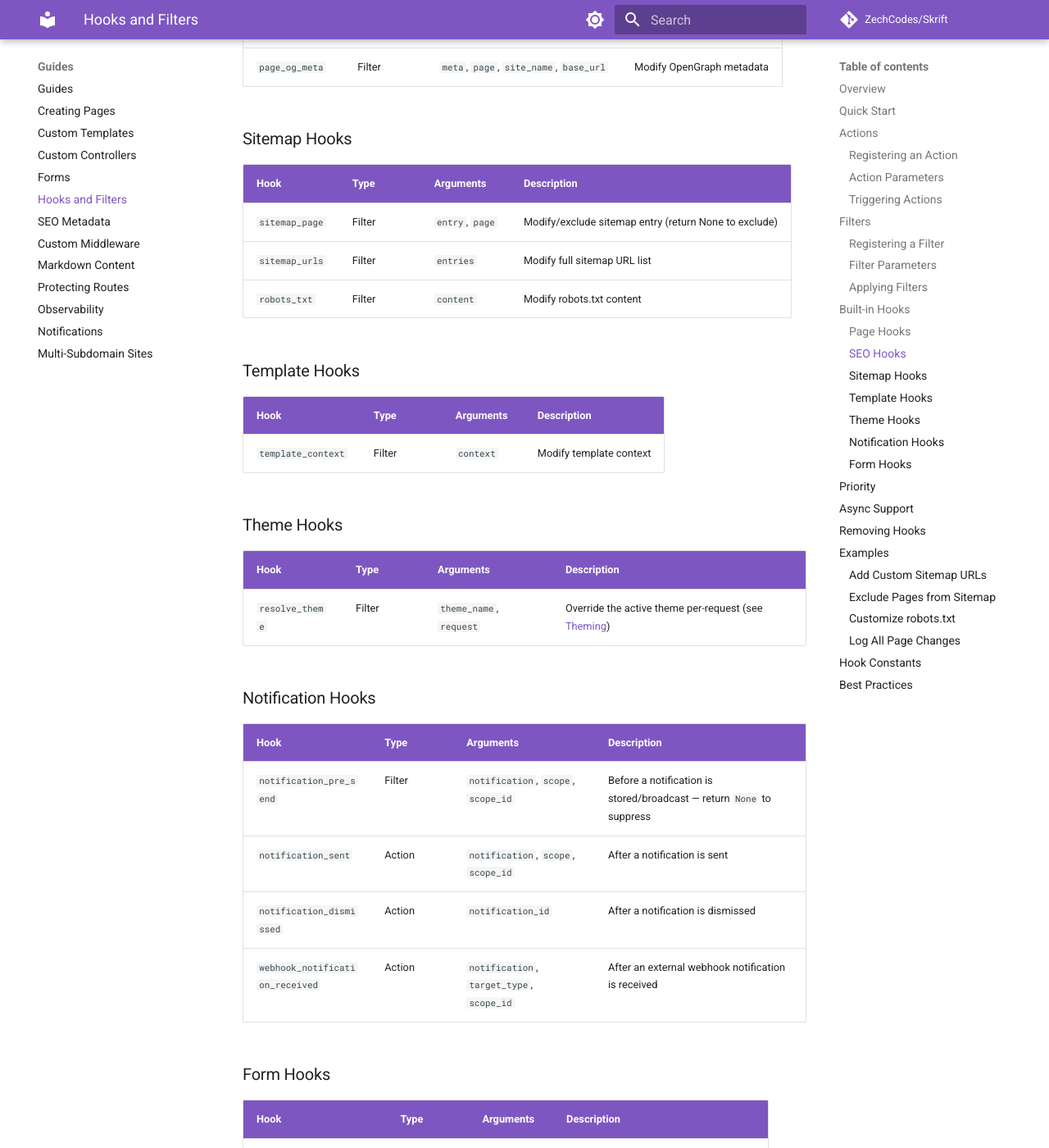
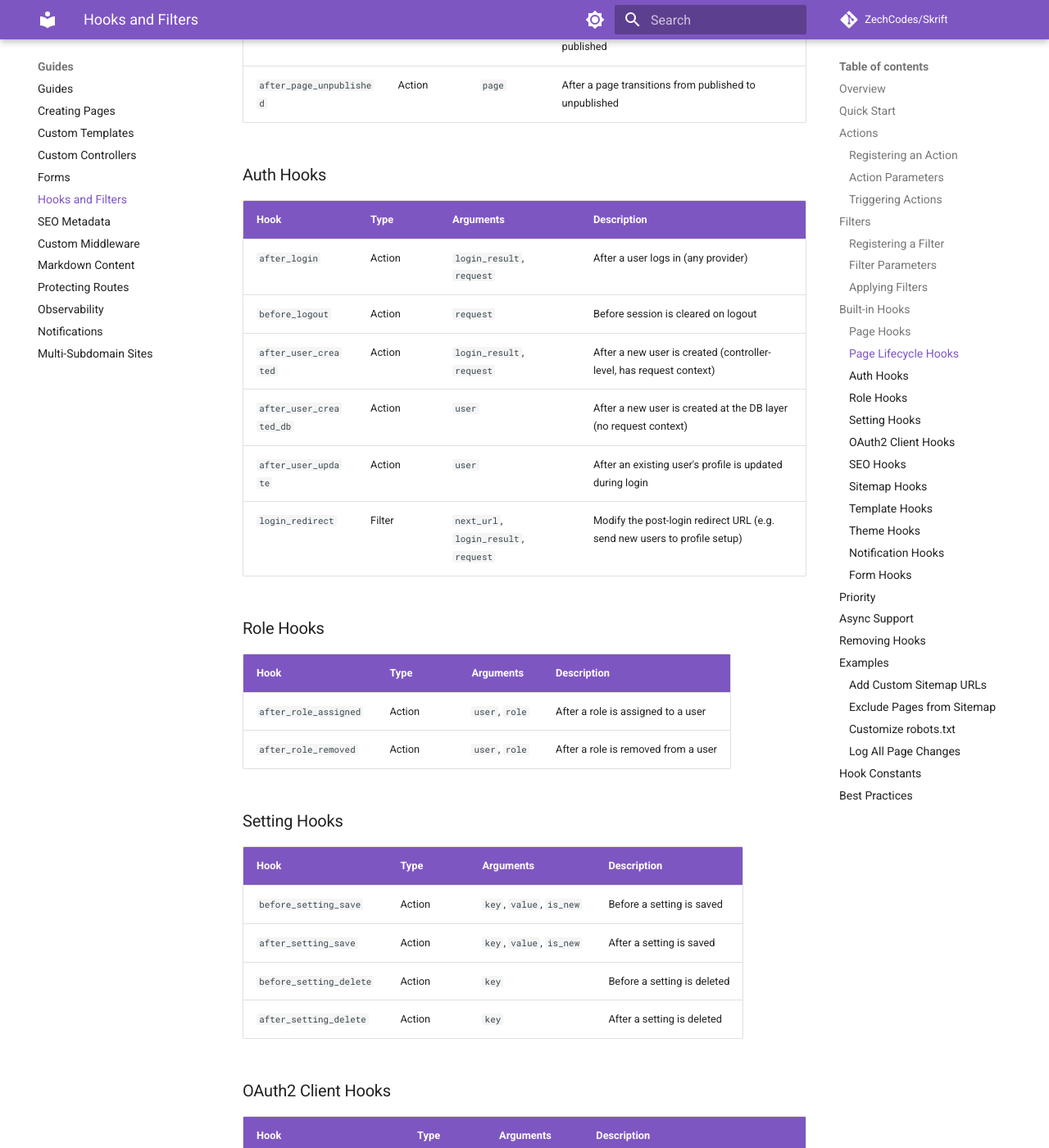
Before and after one commit to ZechCodes/Skrift, an MkDocs documentation site: the page built from docs/guides/hooks-and-filters.md, in a window 1280 px wide and 1400 px high, scrolled down 3528 px. Shown: the whole window at 82% size. Built offline with MkDocs 1.6.1 and Material for MkDocs 9.7.7, drawn with Linux system fonts in a browser that asks for light colours; comment, search, counter and statistics services are not loaded; some of the changed text lies outside the part shown.

Commit message:
Add comprehensive hook coverage for auth, settings, OAuth2, roles, and page lifecycle
Adds hooks across previously uncovered areas of the codebase so consuming
sites can intercept key events (e.g. redirect new users to profile setup
after OAuth login, audit role changes, react to setting mutations).

New hooks: after_login, before_logout, after_user_created,
after_user_created_db, after_user_update, login_redirect (filter),
after_role_assigned, after_role_removed, before/after_setting_save,
before/after_setting_delete, OAuth2 client CRUD hooks,
after_page_published, after_page_unpublished.

Closes #92

Co-Authored-By: Claude Opus 4.6 <noreply@anthropic.com>

````diff
--- a/docs/guides/hooks-and-filters.md
+++ b/docs/guides/hooks-and-filters.md
@@ -117,6 +117,51 @@ result = await hooks.apply_filters("my_filter", initial_value, extra_arg)
 | `after_page_save` | Action | `page`, `is_new` | After page saved |
 | `before_page_delete` | Action | `page` | Before page deletion |
 | `after_page_delete` | Action | `page` | After page deleted |
+
+### Page Lifecycle Hooks
+
+| Hook | Type | Arguments | Description |
+|------|------|-----------|-------------|
+| `after_page_published` | Action | `page` | After a page transitions from unpublished to published |
+| `after_page_unpublished` | Action | `page` | After a page transitions from published to unpublished |
+
+### Auth Hooks
+
+| Hook | Type | Arguments | Description |
+|------|------|-----------|-------------|
+| `after_login` | Action | `login_result`, `request` | After a user logs in (any provider) |
+| `before_logout` | Action | `request` | Before session is cleared on logout |
+| `after_user_created` | Action | `login_result`, `request` | After a new user is created (controller-level, has request context) |
+| `after_user_created_db` | Action | `user` | After a new user is created at the DB layer (no request context) |
+| `after_user_update` | Action | `user` | After an existing user's profile is updated during login |
+| `login_redirect` | Filter | `next_url`, `login_result`, `request` | Modify the post-login redirect URL (e.g. send new users to profile setup) |
+
+### Role Hooks
+
+| Hook | Type | Arguments | Description |
+|------|------|-----------|-------------|
+| `after_role_assigned` | Action | `user`, `role` | After a role is assigned to a user |
+| `after_role_removed` | Action | `user`, `role` | After a role is removed from a user |
+
+### Setting Hooks
+
+| Hook | Type | Arguments | Description |
+|------|------|-----------|-------------|
+| `before_setting_save` | Action | `key`, `value`, `is_new` | Before a setting is saved |
+| `after_setting_save` | Action | `key`, `value`, `is_new` | After a setting is saved |
+| `before_setting_delete` | Action | `key` | Before a setting is deleted |
+| `after_setting_delete` | Action | `key` | After a setting is deleted |
+
+### OAuth2 Client Hooks
+
+| Hook | Type | Arguments | Description |
+|------|------|-----------|-------------|
+| `after_oauth2_client_created` | Action | `client` | After an OAuth2 client is created |
+| `after_oauth2_client_updated` | Action | `client` | After an OAuth2 client is updated |
+| `before_oauth2_client_deleted` | Action | `client` | Before an OAuth2 client is deleted (last chance to reference the object) |
+| `after_oauth2_client_deleted` | Action | `client_id` | After an OAuth2 client is deleted |
+| `after_oauth2_client_secret_regenerated` | Action | `client` | After an OAuth2 client secret is regenerated |
+| `after_token_revoked` | Action | `jti`, `token_type` | After a token is revoked |
 
 ### SEO Hooks
 
@@ -269,10 +314,14 @@ Import hook names as constants for better IDE support:
 
 ```python
 from skrift.lib.hooks import (
+    # Page hooks
     BEFORE_PAGE_SAVE,
     AFTER_PAGE_SAVE,
     BEFORE_PAGE_DELETE,
     AFTER_PAGE_DELETE,
+    AFTER_PAGE_PUBLISHED,
+    AFTER_PAGE_UNPUBLISHED,
+    # SEO / Sitemap / Template
     PAGE_SEO_META,
     PAGE_OG_META,
     SITEMAP_URLS,
@@ -280,11 +329,35 @@ from skrift.lib.hooks import (
     ROBOTS_TXT,
     TEMPLATE_CONTEXT,
     RESOLVE_THEME,
+    # Form hooks
     FORM_VALIDATED,
+    # Notification hooks
     NOTIFICATION_SENT,
     NOTIFICATION_DISMISSED,
     NOTIFICATION_PRE_SEND,
     WEBHOOK_NOTIFICATION_RECEIVED,
+    # Auth hooks
+    AFTER_LOGIN,
+    BEFORE_LOGOUT,
+    AFTER_USER_CREATED,
+    AFTER_USER_CREATED_DB,
+    AFTER_USER_UPDATE,
+    LOGIN_REDIRECT,
+    # Role hooks
+    AFTER_ROLE_ASSIGNED,
+    AFTER_ROLE_REMOVED,
+    # Setting hooks
+    BEFORE_SETTING_SAVE,
+    AFTER_SETTING_SAVE,
+    BEFORE_SETTING_DELETE,
+    AFTER_SETTING_DELETE,
+    # OAuth2 client hooks
+    AFTER_OAUTH2_CLIENT_CREATED,
+    AFTER_OAUTH2_CLIENT_UPDATED,
+    BEFORE_OAUTH2_CLIENT_DELETED,
+    AFTER_OAUTH2_CLIENT_DELETED,
+    AFTER_OAUTH2_CLIENT_SECRET_REGENERATED,
+    AFTER_TOKEN_REVOKED,
 )
 ```
 
````
Also changed, not shown: 7 other files.
